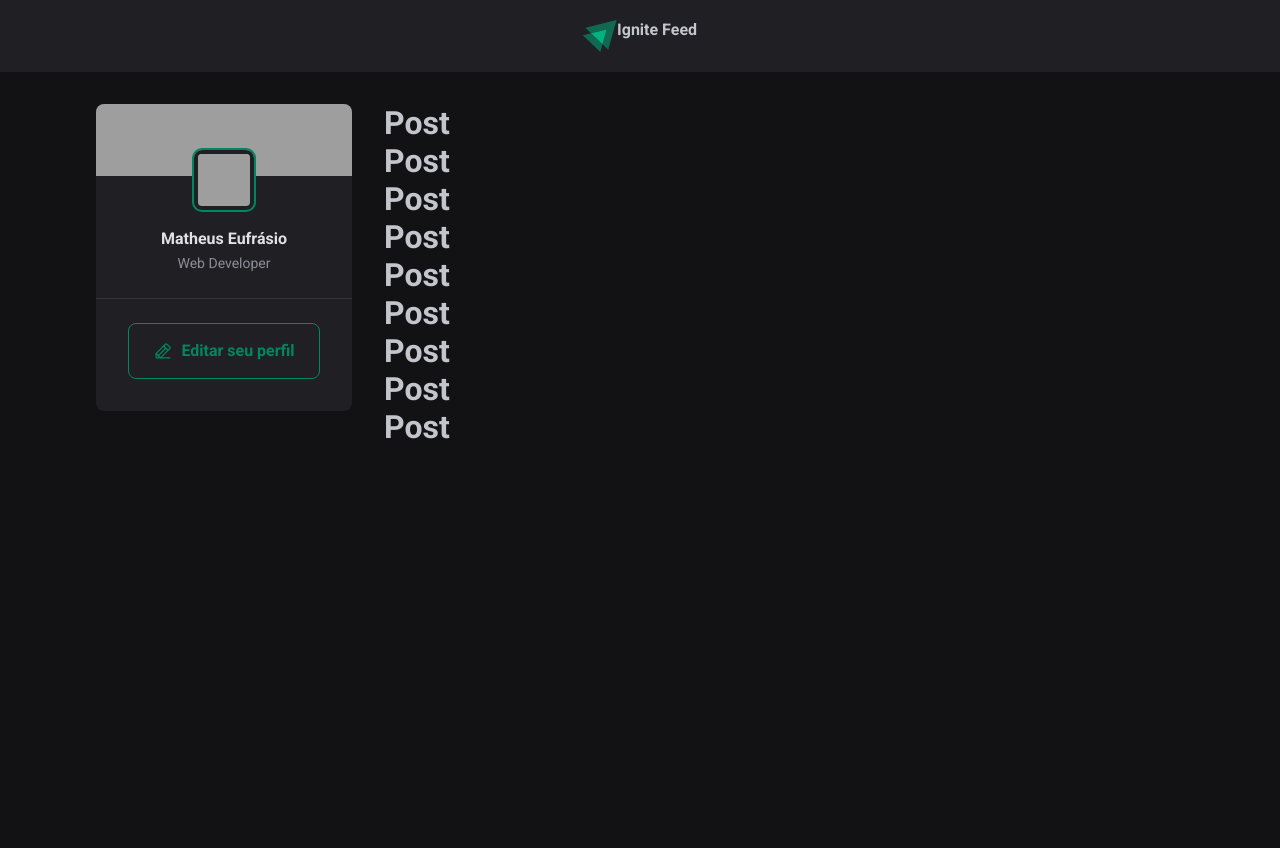
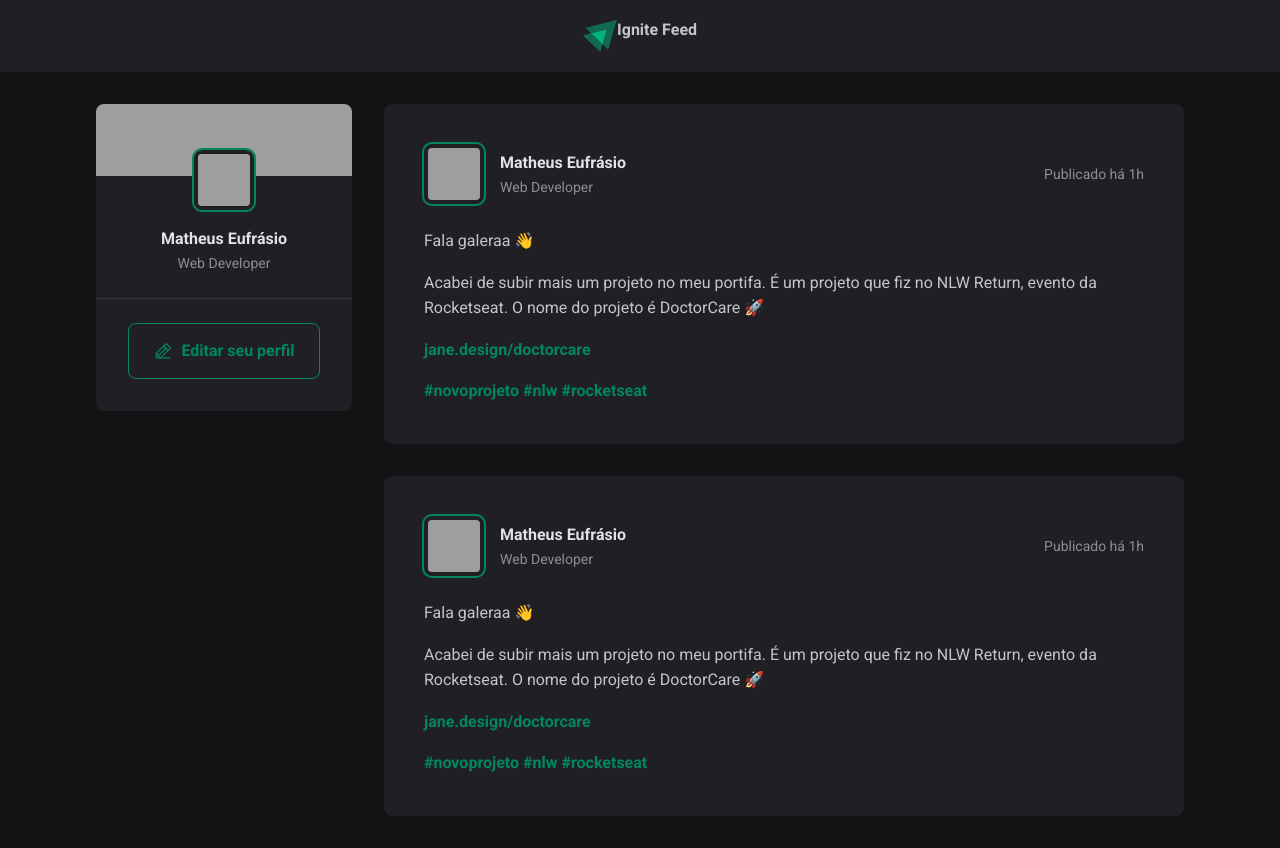
Before and after one commit to matheuseufrasio2/ignite-feed, a React (Vite) app: page / in a window 1280 px wide. Before the commit the page ends 800 px from the top, so only its background shows below. Built offline with nearby package versions, Linux system fonts and the light colour scheme; grey boxes are pictures that could not be loaded.

Commit message:
create Post component

```diff
--- a/src/App.jsx
+++ b/src/App.jsx
@@ -3,6 +3,7 @@
 
 import './global.css';
 import styles from './App.module.css';
+import { Post } from "./components/Post";
 
 export function App() {
   return (
@@ -12,15 +13,8 @@
       <div className={styles.wrapper}>
         <Sidebar />
         <main>
-          <h1>Post</h1>
-          <h1>Post</h1>
-          <h1>Post</h1>
-          <h1>Post</h1>
-          <h1>Post</h1>
-          <h1>Post</h1>
-          <h1>Post</h1>
-          <h1>Post</h1>
-          <h1>Post</h1>
+          <Post />
+          <Post />
         </main>
       </div>
     </>
--- /dev/null
+++ b/src/components/Post.jsx
@@ -0,0 +1,30 @@
+import styles from './Post.module.css';
+
+export function Post() {
+  return (
+    <article className={styles.post}>
+      <header>
+        <div className={styles.author}>
+          <img className={styles.avatar} src="https://github.com/matheuseufrasio2.png" />
+          <div className={styles.authorInfo}>
+            <strong>Matheus Eufrásio</strong>
+            <span>Web Developer</span>
+          </div>
+        </div>
+
+        <time title="01 de junho às 08:13h" dateTime="2022-06-01 08:13:30">Publicado há 1h</time>
+      </header>
+
+      <div className={styles.content}>
+        <p>Fala galeraa 👋</p>
+        <p>Acabei de subir mais um projeto no meu portifa. É um projeto que fiz no NLW Return, evento da Rocketseat. O nome do projeto é DoctorCare 🚀</p>
+        <p><a href="#">jane.design/doctorcare</a></p>
+        <p>
+          <a href="#">#novoprojeto{' '}</a>
+          <a href="#">#nlw{' '}</a>
+          <a href="#">#rocketseat</a>
+          </p>
+      </div>
+    </article>
+  )
+}
--- /dev/null
+++ b/src/components/Post.module.css
@@ -0,0 +1,68 @@
+.post {
+  background: var(--gray-800);
+  border-radius: 8px;
+  padding: 2.5rem;
+}
+
+.post + .post {
+  margin-top: 2rem;
+}
+
+.post > header {
+  display: flex;
+  align-items: center;
+  justify-content: space-between;
+}
+
+.post > header time {
+  font-size: 0.875rem;
+  color: var(--gray-400);
+}
+
+.author {
+  display: flex;
+  align-items: center;
+  gap: 1rem;
+}
+
+.authorInfo {
+  display: flex;
+  flex-direction: column;
+}
+
+.authorInfo strong {
+  color: var(--gray-100);
+  line-height: 1.6;
+}
+
+.authorInfo span {
+  font-size: 0.875rem;
+  color: var(--gray-400);
+  line-height: 1.6;
+}
+
+.avatar {
+  width: calc(3rem + 12px);
+  height: calc(3rem + 12px);
+  border-radius: 8px;
+  border: 4px solid var(--gray-800);
+  outline: 2px solid var(--green-500);
+}
+
+.content {
+  line-height: 1.6;
+  color: var(--gray-300);
+  margin-top: 1.5rem;
+}
+
+.content p {
+  margin-top: 1rem;
+}
+
+.content a {
+  font-weight: bold;
+  color: var(--green-500);
+}
+.content a:hover {
+  color: var(--green-300);
+}
--- a/src/global.css
+++ b/src/global.css
@@ -8,6 +8,7 @@
   --gray-800: #202024;
   --gray-900: #121214;
 
+  --green-300: #00B37E;
   --green-500: #00875f;
 }
 
```
